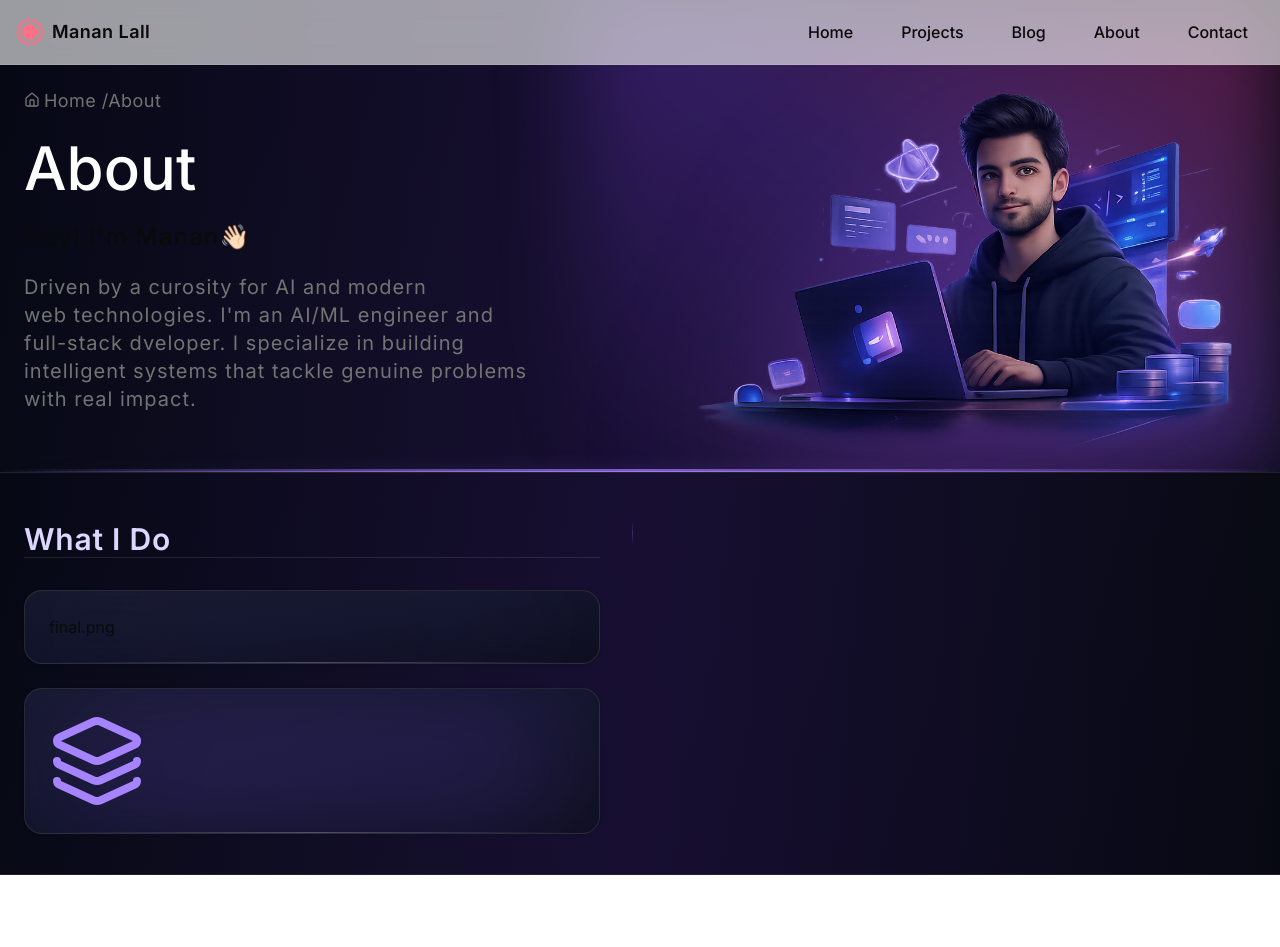
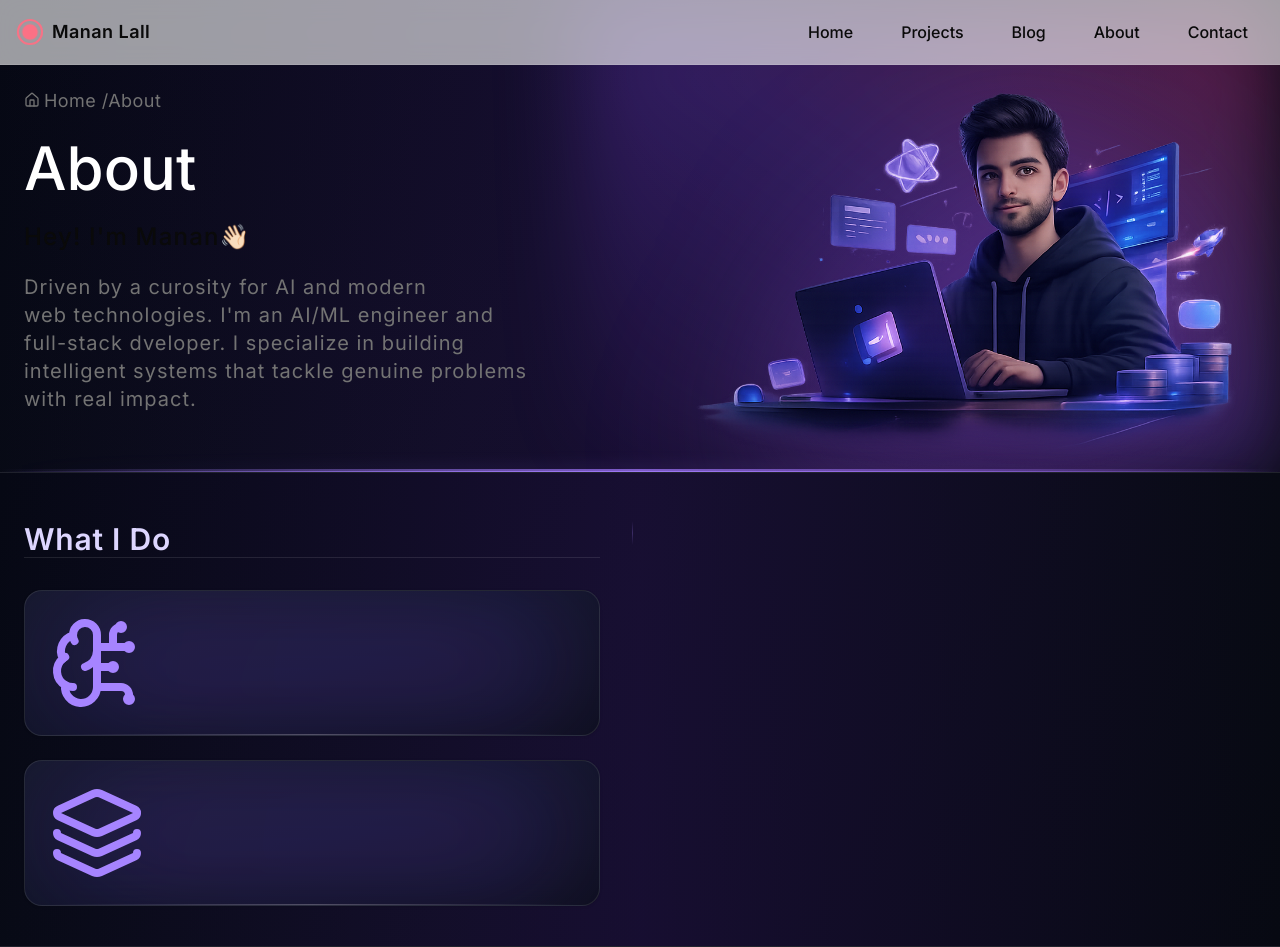
Before and after one commit to Manan0p/Personal-Portfolio, a Next.js app: page /about in a window 1280 px wide. Before the commit the page ends 875 px from the top, so only its background shows below. Built offline with nearby package versions, Linux system fonts and the light colour scheme.

Commit message:
new icon

```diff
--- a/Data/about.js
+++ b/Data/about.js
@@ -1,8 +1,8 @@
-import { Layers } from "lucide-react";
+import { BrainCircuit, Layers } from "lucide-react";
 
 export const card = [
     {
-        icon: "final.png",
+        icon: <BrainCircuit className="w-20 h-20 md:w-24 md:h-24 text-violet-400" />,
         title: "AI/ML Engineering",
         description: "Develop machine learning models that solve real world challenges.",
     },
```
